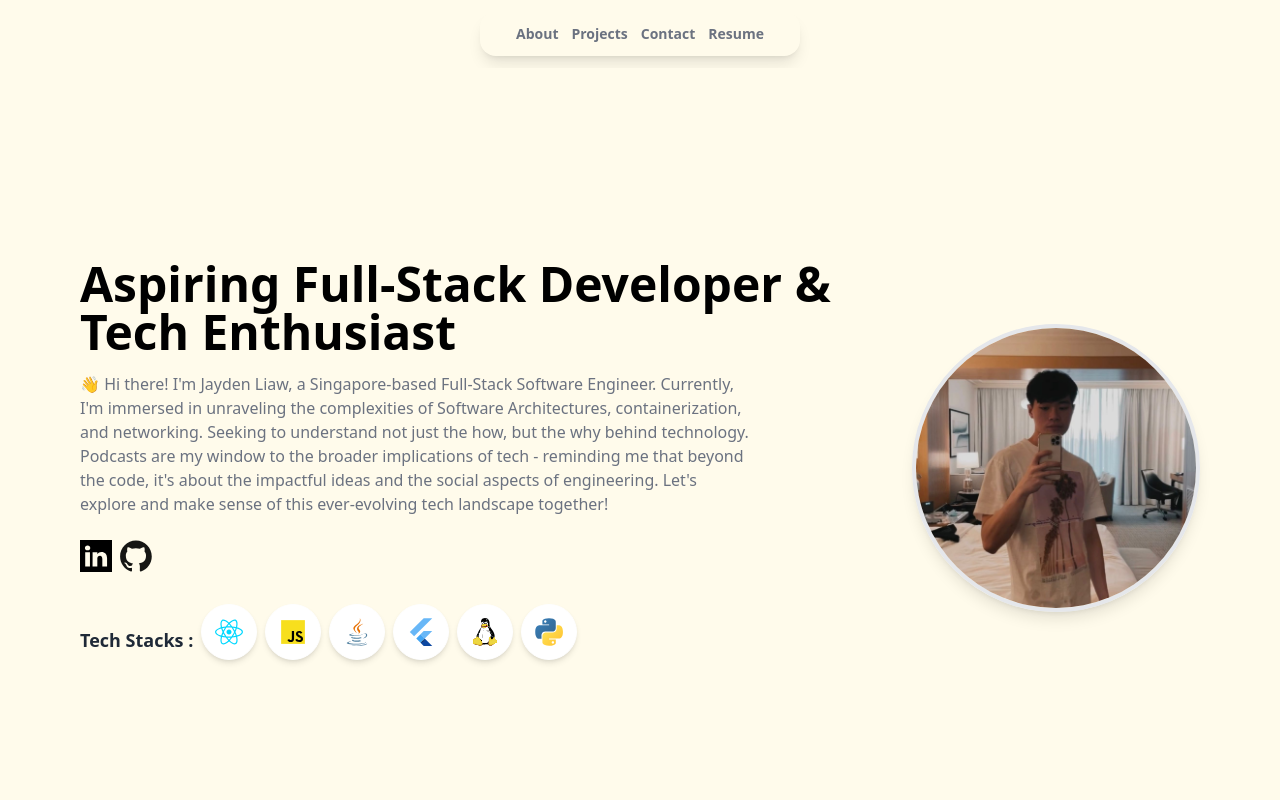
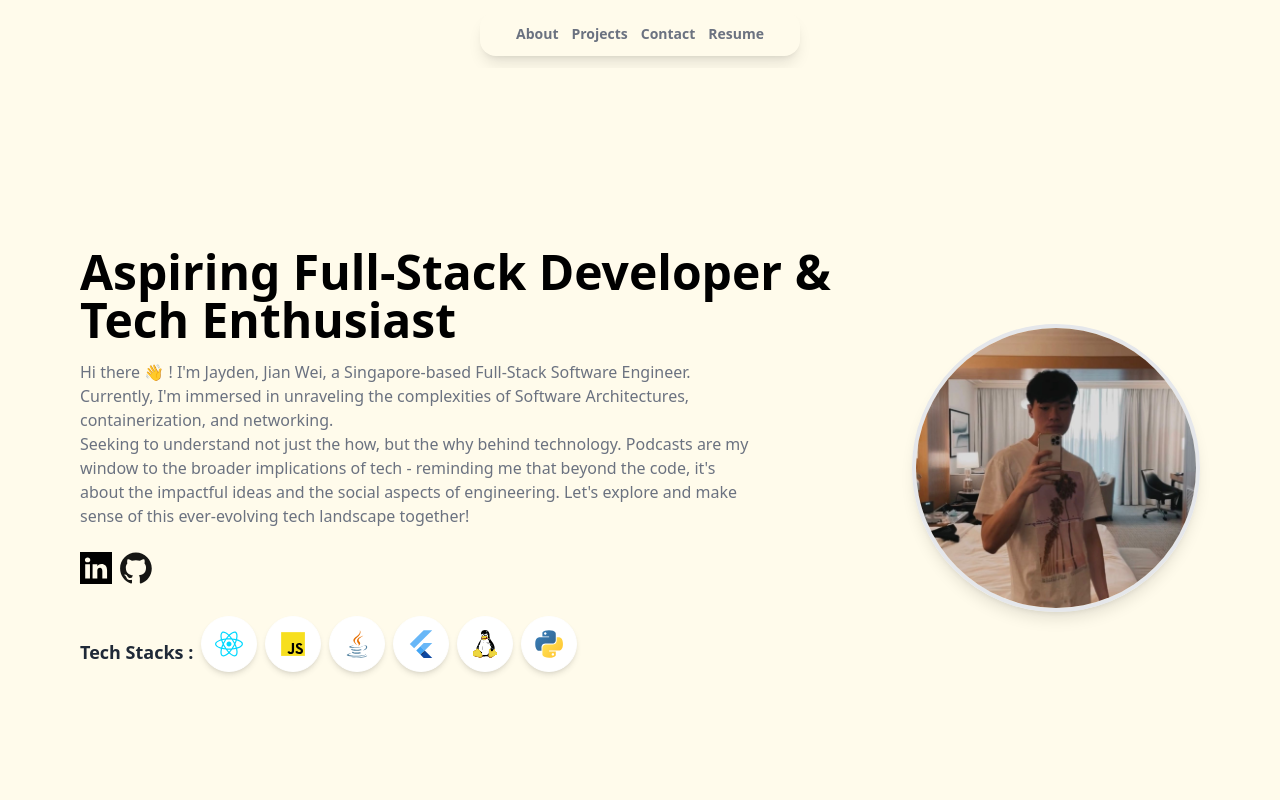
Before and after one commit to Jianwei07/jayden-portfolio, a React (Vite) app: page / in a window 1280 px wide. Shown: the top 800 px of the page. Built offline with nearby package versions, Linux system fonts and the light colour scheme.

Commit message:
added new project

```diff
--- a/src/components/Contact.jsx
+++ b/src/components/Contact.jsx
@@ -10,7 +10,7 @@ function Contact() {
         <h2
           style={{
             color: "#147EFB",
-            fontSize: "2rem",
+            fontSize: "3rem",
             margin: "0",
             fontWeight: "bold",
           }}
@@ -18,7 +18,7 @@ function Contact() {
           Contact Me
         </h2>
       </div>
-      <p className="text-gray-700 py-2 text-[21px] md:text-base lg:text-base mt-4">
+      <p className="text-gray-700 py-2 text-[21px] md:text-base lg:text-lg mt-4">
         Thank you for your time! I'm open to a variety of opportunities and
         collaborations within the tech industry. Here's how you can get in touch
         with me:
@@ -30,7 +30,7 @@ function Contact() {
           rel="noopener noreferrer"
           title="Email"
         >
-          <EmailIcon style={{ fontSize: "2rem", color: "#2D2E32" }} />
+          <EmailIcon style={{ fontSize: "3rem", color: "#2D2E32" }} />
         </a>
         <a
           href="https://www.linkedin.com/in/liawjianwei/"
@@ -38,7 +38,7 @@ function Contact() {
           rel="noopener noreferrer"
           title="LinkedIn"
         >
-          <LinkedInIcon style={{ fontSize: "2rem", color: "#2D2E32" }} />
+          <LinkedInIcon style={{ fontSize: "3rem", color: "#2D2E32" }} />
         </a>
         <a
           href="https://github.com/Jianwei07"
@@ -46,10 +46,10 @@ function Contact() {
           rel="noopener noreferrer"
           title="GitHub"
         >
-          <GitHubIcon style={{ fontSize: "2rem", color: "#2D2E32" }} />
+          <GitHubIcon style={{ fontSize: "3rem", color: "#2D2E32" }} />
         </a>
       </div>
-      <div className="text-gray-700 py-2 text-[18px] md:text-base lg:text-base mt-4">
+      <div className="text-gray-700 py-2 text-[18px] md:text-base lg:text-lg mt-4">
         I'm excited about the following opportunities:
         <ul className="list-disc list-inside text-center text-gray-700 mt-2 px-2">
           <li>Project Collaborations</li>
--- a/src/components/Hero.jsx
+++ b/src/components/Hero.jsx
@@ -17,14 +17,15 @@ function Hero() {
           Aspiring Full-Stack Developer & Tech Enthusiast
         </h1>
         <p className="text-gray-500 text-sm md:text-base lg:text-base max-w-2xl mb-6 font-public-sans">
-          👋 Hi there! I'm Jayden Liaw, a Singapore-based Full-Stack Software
-          Engineer. Currently, I'm immersed in unraveling the complexities of
-          Software Architectures, containerization, and networking. Seeking to
-          understand not just the how, but the why behind technology. Podcasts
-          are my window to the broader implications of tech - reminding me that
-          beyond the code, it's about the impactful ideas and the social aspects
-          of engineering. Let's explore and make sense of this ever-evolving
-          tech landscape together!
+          Hi there 👋 ! I'm Jayden, Jian Wei, a Singapore-based Full-Stack
+          Software Engineer. Currently, I'm immersed in unraveling the
+          complexities of Software Architectures, containerization, and
+          networking. <p></p>
+          Seeking to understand not just the how, but the why behind technology.
+          Podcasts are my window to the broader implications of tech - reminding
+          me that beyond the code, it's about the impactful ideas and the social
+          aspects of engineering. Let's explore and make sense of this
+          ever-evolving tech landscape together!
         </p>
         <div className="flex gap-2 cursor-pointer mb-8">
           <img
--- a/src/components/Project-items.jsx
+++ b/src/components/Project-items.jsx
@@ -6,16 +6,12 @@ function ProjectItems({ title, description, imgUrl, stack, link }) {
       <img
         src={imgUrl}
         alt={title}
-        className="w-full h-36 md:h-48 object-cover cursor-pointer"
+        className="w-full h-36 md:h-56 object-cover cursor-pointer"
         onClick={() => window.open(link, "_blank")}
       />
       <div className="w-full px-4 py-2">
-        <h3 className="text-lg md:text-xl mb-2 md:mb-3 font-semibold">
-          {title}
-        </h3>
-        <p className="text-md md:text-l mb-2 md:mb-2" font-semibold>
-          {description}
-        </p>
+        <h3 className="text-lg md:text-xl mb-1 font-semibold">{title}</h3>
+        <p className="text-md md:text-sm mb-2 mb- italic">{description}</p>
         <p className="flex flex-wrap gap-2 flex-row items-center justify-start text-xs md:text-sm">
           {stack.map((item) => (
             <span className="inline-block px-2 py-1 font-semibold border-2 border-gray-800 rounded-md">
--- a/src/components/Projects.jsx
+++ b/src/components/Projects.jsx
@@ -23,6 +23,7 @@ import SpringbootIcon from "../assets/springboot.svg";
 import MongoIcon from "../assets/mongodb.svg";
 import ExpressJS from "../assets/expressjs.svg";
 import TypeScriptIcon from "../assets/typescript.svg";
+import StyledComponentIcon from "../assets/styled-components.svg";
 
 const stackIcons = {
   ReactJS: ReactIcon,
@@ -46,6 +47,7 @@ const stackIcons = {
   Mongo: MongoIcon,
   Express: ExpressJS,
   TypeScript: TypeScriptIcon,
+  StyledComponent: StyledComponentIcon,
 };
 
 function Projects() {
--- a/src/data/Projects.js
+++ b/src/data/Projects.js
@@ -4,6 +4,7 @@ import PersonalWebsiteImage from "../assets/PersonalWebsite.png";
 import ExpenseTrackerImage from "../assets/ExpenseTracker.png";
 import Springleaf from "../assets/harbourbank.png";
 import MernAI from "../assets/aichatbot.png";
+import MernExpense from "../assets/ExpenseTrackerMern.png";
 
 export default [
   {
@@ -43,7 +44,7 @@ export default [
   },
   {
     title: "OpenAI API Personalized Chatbot",
-    description: "",
+    description: "In Progress",
     imgUrl: MernAI,
     stack: [
       "Mongo",
@@ -56,4 +57,19 @@ export default [
     ],
     link: "https://github.com/Jianwei07/MERN-AI-Comp",
   },
+  {
+    title: "Expense Claim Tracker",
+    description: "In Progress",
+    imgUrl: MernExpense,
+    stack: [
+      "Mongo",
+      "Express",
+      "ReactJS",
+      "NodeJS",
+      "Vite",
+      "StyledComponent",
+      "JavaScript",
+    ],
+    link: "",
+  },
 ];
```
Also changed, not shown: src/assets/ExpenseTrackerMern.png (added), src/assets/styled-components.svg (added).
